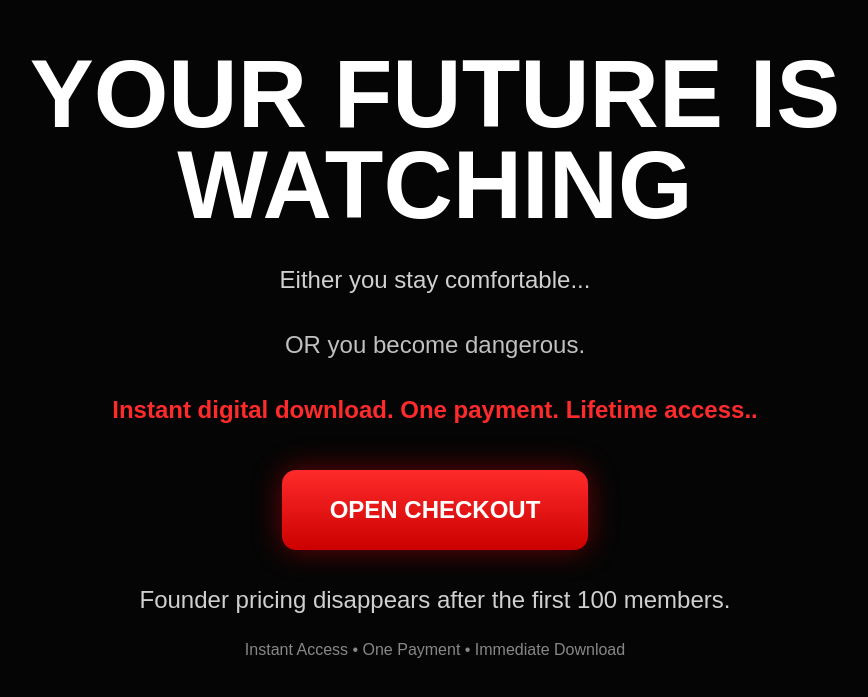
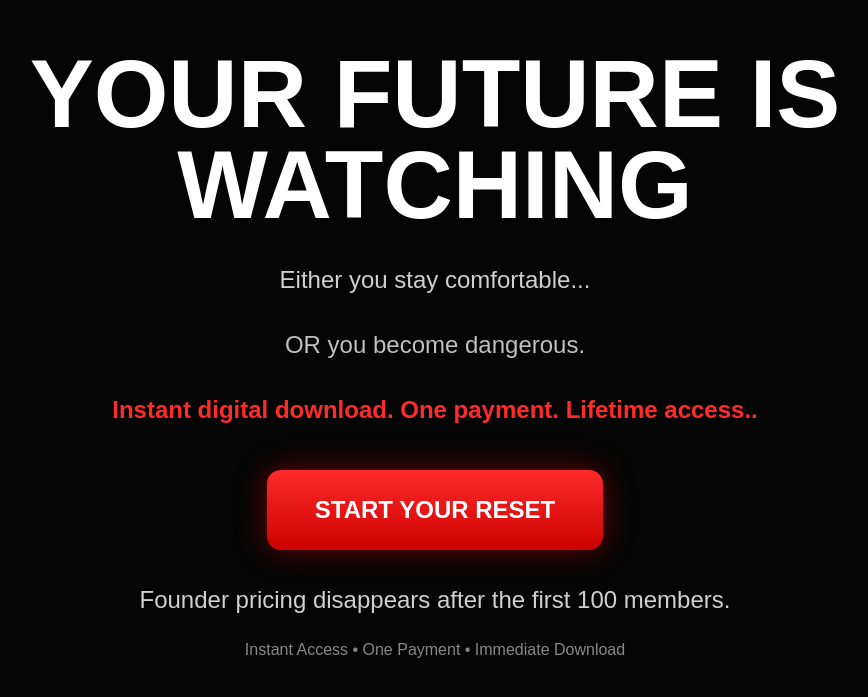
Before and after one commit to dupie2010-afk/Kill-the-Comfort, a React (Vite) app: page / in a window 1280 px wide. Shown: the part 6950-7647 px from the top of the page, without its empty margins (205-1073 px from the left). Built offline with nearby package versions, Linux system fonts and the light colour scheme.

Commit message:
Update App.tsx

```diff
--- a/src/App.tsx
+++ b/src/App.tsx
@@ -321,7 +321,7 @@ export default function App() {
           rel="noopener noreferrer"
           className="cta-button big-button"
         >
-          OPEN CHECKOUT
+          START YOUR RESET
         </a>
 
         <div className="bottom-note">
```
